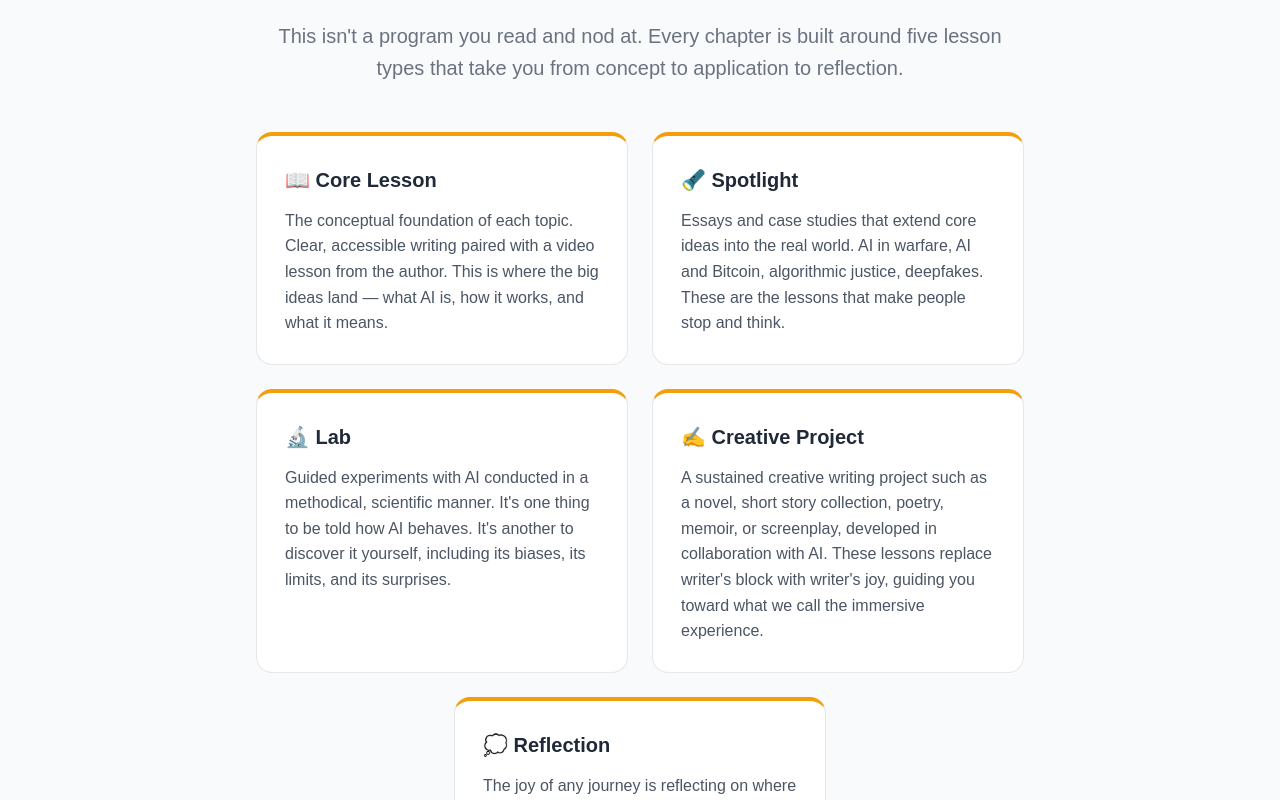
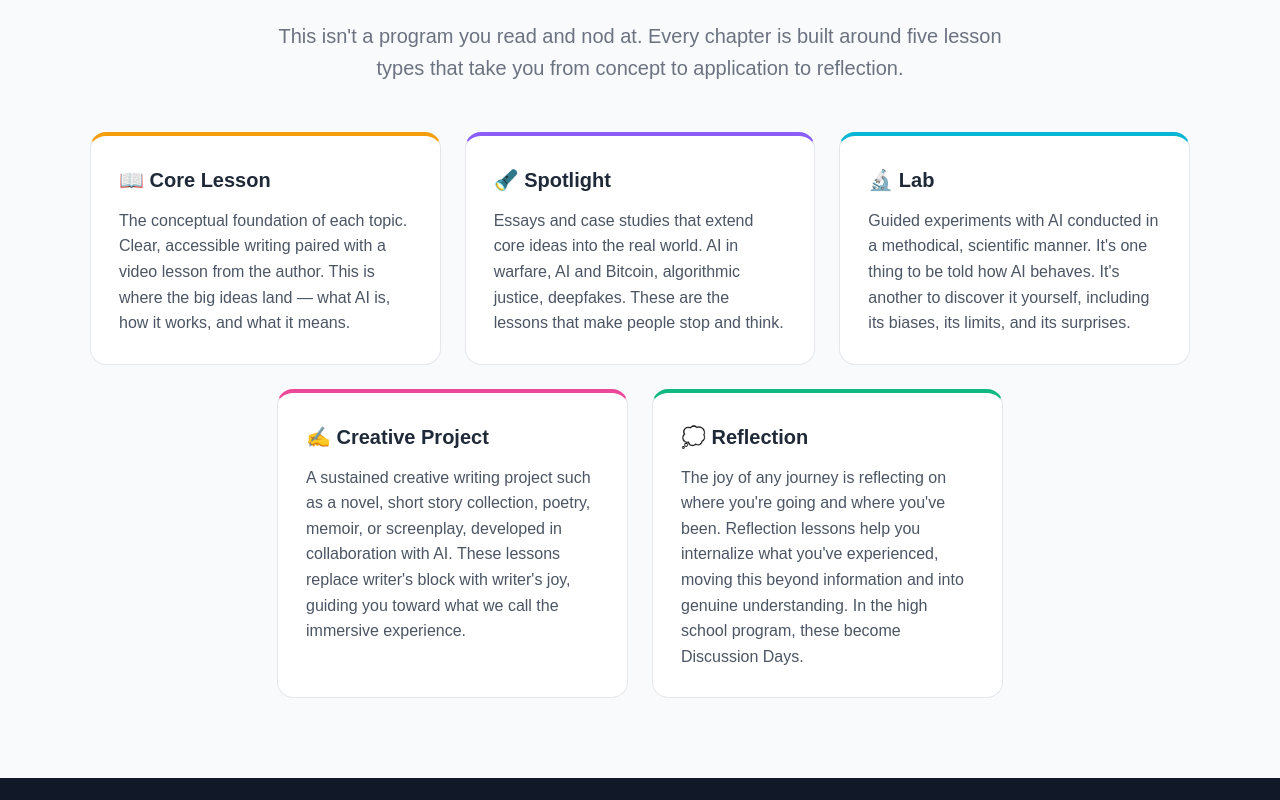
Before and after one commit to Suchocki88/UnderstandingAI.ai, a Next.js app: page /curriculum in a window 1280 px wide. Shown: the part 1240-2040 px from the top of the page. Built offline with nearby package versions, Linux system fonts and the light colour scheme.

Commit message:
Update page.tsx

```diff
--- a/app/curriculum/page.tsx
+++ b/app/curriculum/page.tsx
@@ -103,43 +103,42 @@ export default function Page() {
             </p>
           </div>
 
-          <div style={{ display: "flex", flexWrap: "wrap", gap: 24, justifyContent: "center" }}>
-
-            <div style={{ background: "#ffffff", border: "1px solid #e5e7eb", borderRadius: 16, padding: 28, borderTop: "4px solid #f59e0b", width: "calc(30% - 16px)", minWidth: 280 }}>
+{/* Row 1 - three cards */}
+          <div style={{ display: "grid", gridTemplateColumns: "repeat(3, 1fr)", gap: 24, marginBottom: 24 }}>
+            <div style={{ background: "#ffffff", border: "1px solid #e5e7eb", borderRadius: 16, padding: 28, borderTop: "4px solid #f59e0b" }}>
               <h3 style={{ margin: "0 0 12px", fontSize: 20 }}>📖 Core Lesson</h3>
               <p style={{ color: "#4b5563", margin: 0 }}>
                 The conceptual foundation of each topic. Clear, accessible writing paired with a video lesson from the author. This is where the big ideas land — what AI is, how it works, and what it means.
               </p>
             </div>
-
-            <div style={{ background: "#ffffff", border: "1px solid #e5e7eb", borderRadius: 16, padding: 28, borderTop: "4px solid #f59e0b", width: "calc(30% - 16px)", minWidth: 280 }}>
+            <div style={{ background: "#ffffff", border: "1px solid #e5e7eb", borderRadius: 16, padding: 28, borderTop: "4px solid #8b5cf6" }}>
               <h3 style={{ margin: "0 0 12px", fontSize: 20 }}>🔦 Spotlight</h3>
               <p style={{ color: "#4b5563", margin: 0 }}>
                 Essays and case studies that extend core ideas into the real world. AI in warfare, AI and Bitcoin, algorithmic justice, deepfakes. These are the lessons that make people stop and think.
               </p>
             </div>
-
-            <div style={{ background: "#ffffff", border: "1px solid #e5e7eb", borderRadius: 16, padding: 28, borderTop: "4px solid #f59e0b", width: "calc(30% - 16px)", minWidth: 280 }}>
+            <div style={{ background: "#ffffff", border: "1px solid #e5e7eb", borderRadius: 16, padding: 28, borderTop: "4px solid #06b6d4" }}>
               <h3 style={{ margin: "0 0 12px", fontSize: 20 }}>🔬 Lab</h3>
               <p style={{ color: "#4b5563", margin: 0 }}>
                 Guided experiments with AI conducted in a methodical, scientific manner. It&apos;s one thing to be told how AI behaves. It&apos;s another to discover it yourself, including its biases, its limits, and its surprises.
               </p>
             </div>
+          </div>
 
-            <div style={{ background: "#ffffff", border: "1px solid #e5e7eb", borderRadius: 16, padding: 28, borderTop: "4px solid #f59e0b", width: "calc(30% - 16px)", minWidth: 280 }}>
+          {/* Row 2 - two cards centered */}
+          <div style={{ display: "grid", gridTemplateColumns: "repeat(2, 1fr)", gap: 24, maxWidth: "66%", margin: "0 auto" }}>
+            <div style={{ background: "#ffffff", border: "1px solid #e5e7eb", borderRadius: 16, padding: 28, borderTop: "4px solid #ec4899" }}>
               <h3 style={{ margin: "0 0 12px", fontSize: 20 }}>✍️ Creative Project</h3>
               <p style={{ color: "#4b5563", margin: 0 }}>
                 A sustained creative writing project such as a novel, short story collection, poetry, memoir, or screenplay, developed in collaboration with AI. These lessons replace writer&apos;s block with writer&apos;s joy, guiding you toward what we call the immersive experience.
               </p>
             </div>
-
-            <div style={{ background: "#ffffff", border: "1px solid #e5e7eb", borderRadius: 16, padding: 28, borderTop: "4px solid #f59e0b", width: "calc(30% - 16px)", minWidth: 280 }}>
+            <div style={{ background: "#ffffff", border: "1px solid #e5e7eb", borderRadius: 16, padding: 28, borderTop: "4px solid #10b981" }}>
               <h3 style={{ margin: "0 0 12px", fontSize: 20 }}>💭 Reflection</h3>
               <p style={{ color: "#4b5563", margin: 0 }}>
-                The joy of any journey is reflecting on where you&apos;re going and where you&apos;ve been. Reflection lessons help you internalize what you&apos;ve experienced — moving this beyond information and into genuine understanding. In the high school program, these become Discussion Days.
+                The joy of any journey is reflecting on where you&apos;re going and where you&apos;ve been. Reflection lessons help you internalize what you&apos;ve experienced, moving this beyond information and into genuine understanding. In the high school program, these become Discussion Days.
               </p>
             </div>
-
           </div>
         </div>
       </section>
```
